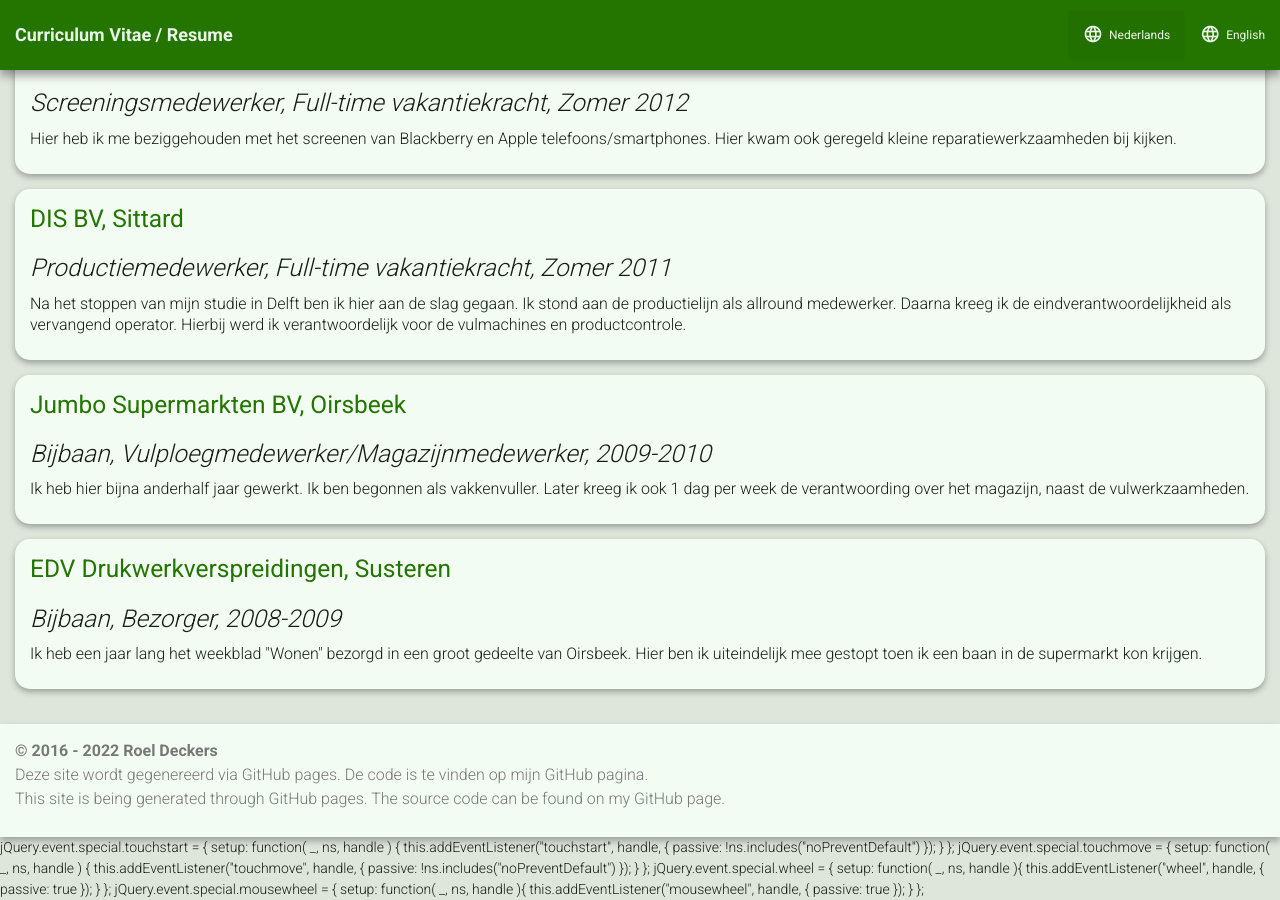
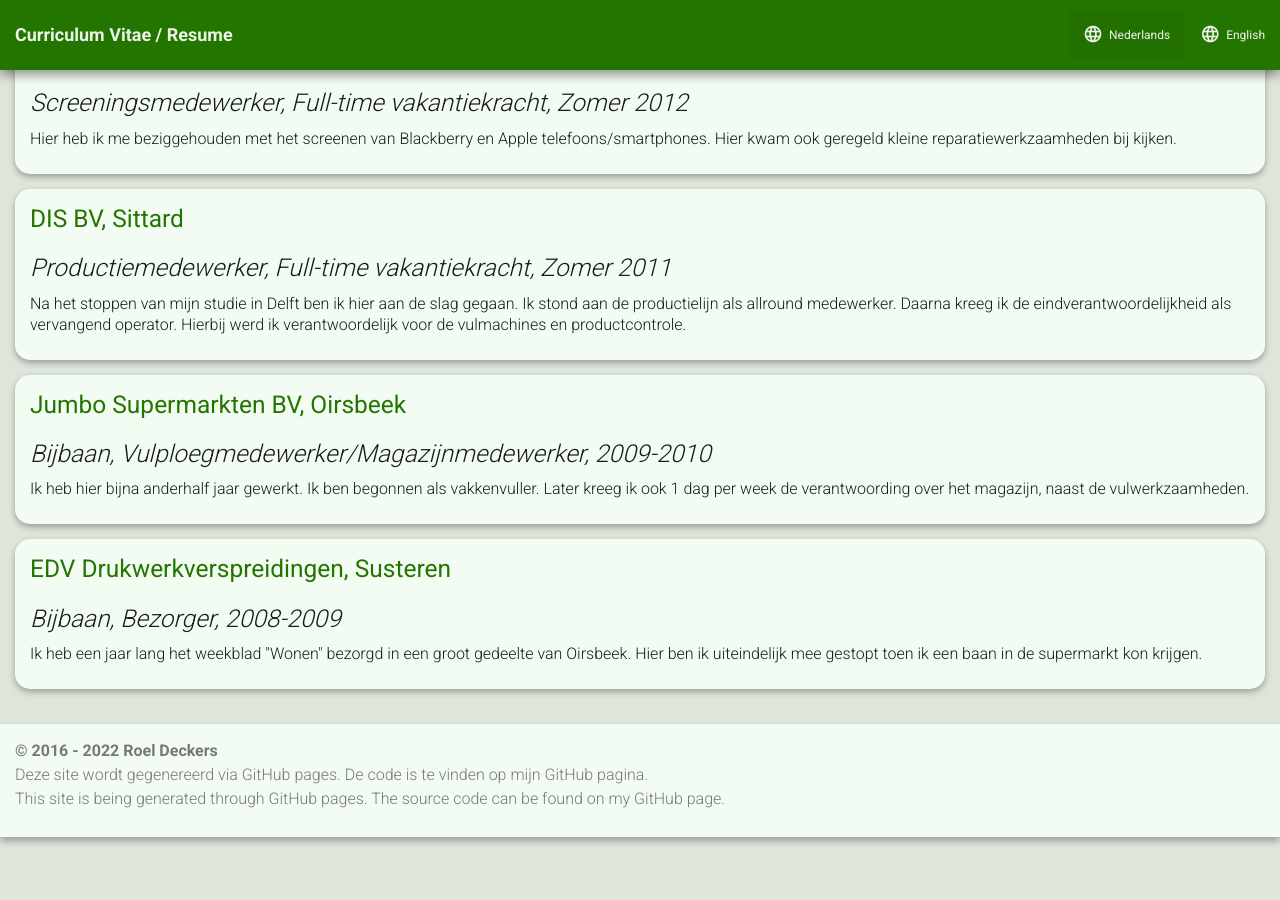
Before and after one commit to RoelD/CV, a Jekyll site: the page built from index.html, in a window 1280 px wide and 900 px high, scrolled down 2988 px. Built offline with Jekyll 4.4.1, drawn with Linux system fonts in a browser that asks for light colours.

Commit message:
Revert "default: fix jquery warning"
This reverts commit db3225c0a2878888e5f1d3363dcf479c3d2e6d2f.

```diff
--- a/_layouts/default.html
+++ b/_layouts/default.html
@@ -54,26 +54,6 @@
   </footer>
 
   <script src="https://ajax.googleapis.com/ajax/libs/jquery/3.6.0/jquery.min.js"></script>
-  jQuery.event.special.touchstart = {
-      setup: function( _, ns, handle ) {
-          this.addEventListener("touchstart", handle, { passive: !ns.includes("noPreventDefault") });
-      }
-  };
-  jQuery.event.special.touchmove = {
-      setup: function( _, ns, handle ) {
-          this.addEventListener("touchmove", handle, { passive: !ns.includes("noPreventDefault") });
-      }
-  };
-  jQuery.event.special.wheel = {
-      setup: function( _, ns, handle ){
-          this.addEventListener("wheel", handle, { passive: true });
-      }
-  };
-  jQuery.event.special.mousewheel = {
-      setup: function( _, ns, handle ){
-          this.addEventListener("mousewheel", handle, { passive: true });
-      }
-  };
   <script src="{{ site.baseurl }}/assets/js/jquery.easing.min.js"></script>
   <script src="https://maxcdn.bootstrapcdn.com/bootstrap/3.3.7/js/bootstrap.min.js" integrity="sha384-Tc5IQib027qvyjSMfHjOMaLkfuWVxZxUPnCJA7l2mCWNIpG9mGCD8wGNIcPD7Txa" crossorigin="anonymous"></script>
   <script src="{{ site.baseurl }}/assets/js/material-kit.js"></script>
```
